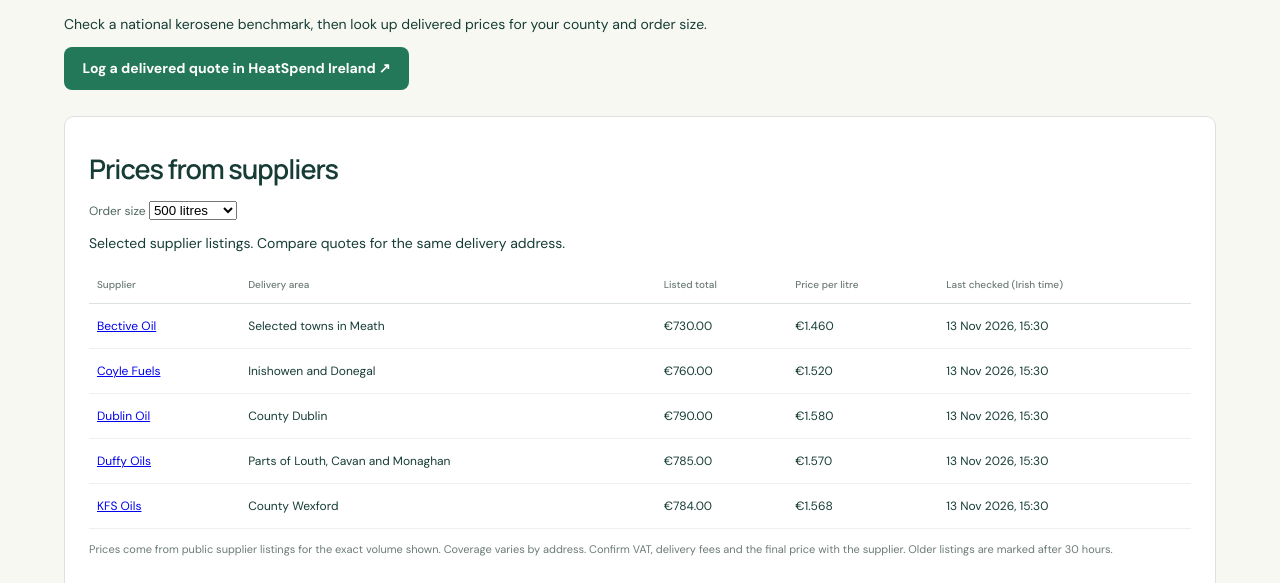
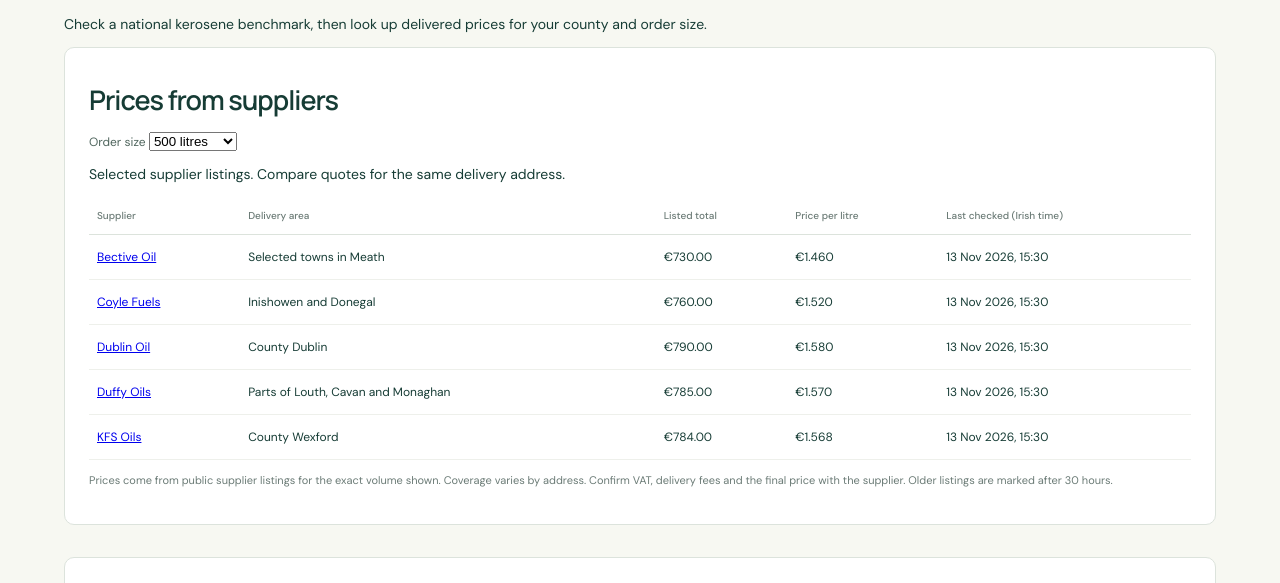
Before and after one commit to ConorMoloney96/HeatSpend, a plain HTML site: page docs/heating-oil.html in a window 1280 px wide. Shown: the part 217-800 px from the top of the page. Drawn offline with Linux system fonts and the light colour scheme.

Commit message:
Restore quote link to local prices section

```diff
--- a/docs/heating-oil.html
+++ b/docs/heating-oil.html
@@ -6,20 +6,6 @@
   <meta name="description" content="Find Irish home heating oil price benchmarks and compare delivered kerosene quotes by county.">
   <title>Home heating oil prices in Ireland | HeatSpend Ireland</title>
   <link rel="stylesheet" href="style.css">
-  <style>
-    .quote-cta {
-      display: inline-block;
-      box-sizing: border-box;
-      width: auto;
-      max-width: 100%;
-      margin: 0 0 0.75rem;
-      padding: 0.8rem 1.15rem;
-      border-radius: 0.5rem;
-      font-weight: 700;
-      text-decoration: none;
-    }
-    .quote-cta:focus-visible { outline: 2px solid var(--ink); outline-offset: 3px; }
-  </style>
 </head>
 <body>
   <header>
@@ -32,7 +18,6 @@
   <main>
     <h1>Home heating oil prices in Ireland</h1>
     <p>Check a national kerosene benchmark, then look up delivered prices for your county and order size.</p>
-    <p><a class="primary quote-cta" href="./#tracker">Log a delivered quote in HeatSpend Ireland ↗</a></p>
     <section class="panel table-wrap" aria-labelledby="supplier-title">
       <h2 id="supplier-title">Prices from suppliers</h2>
       <label>Order size
@@ -68,6 +53,7 @@
         <li><a href="https://www.cheapestoil.ie/heating-oil-prices/republic">CheapestOil.ie county prices ↗</a></li>
       </ul>
       <p>Once you have a quote, enter its litres and total delivered price in HeatSpend Ireland to calculate the cost per litre and see how it affects upgrade payback.</p>
+      <a href="./#tracker">Log a delivered quote in HeatSpend Ireland ↗</a>
     </section>
   </main>
   <script src="supplier-prices.js" defer></script>
```
